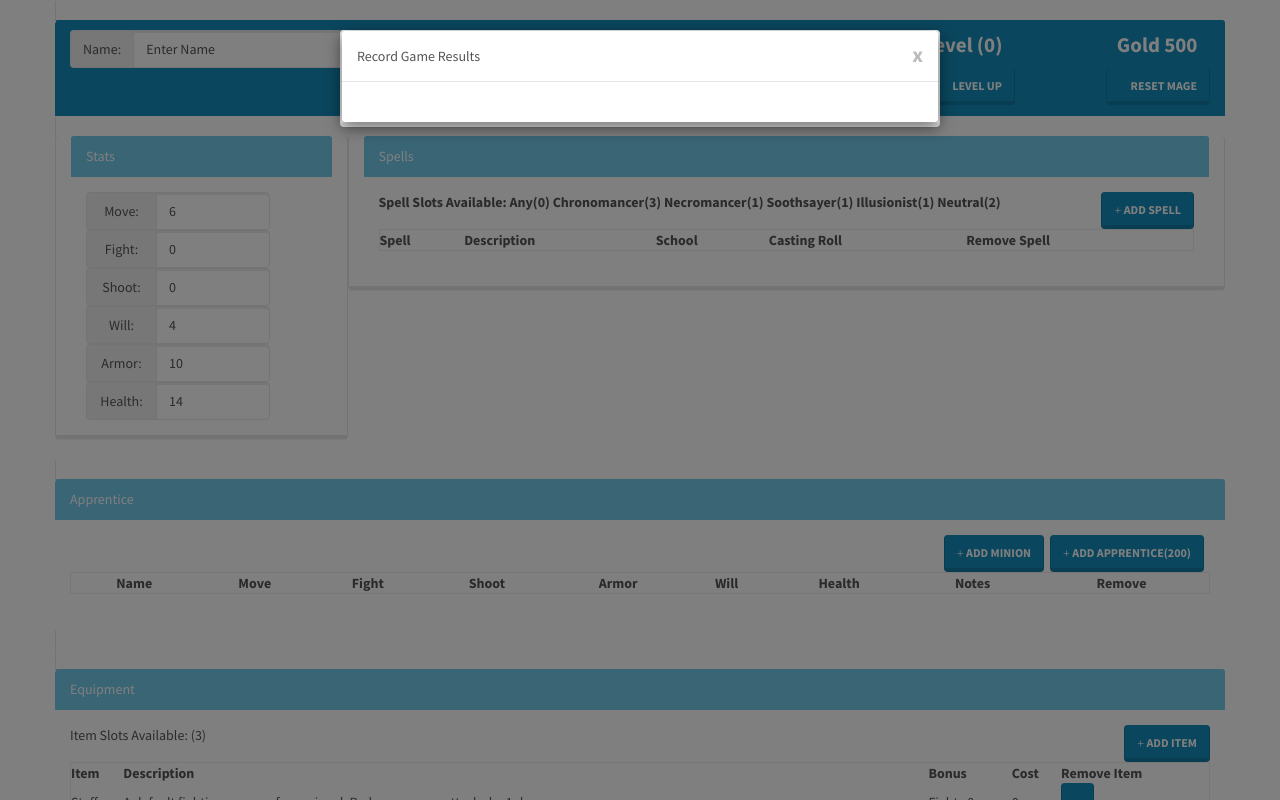
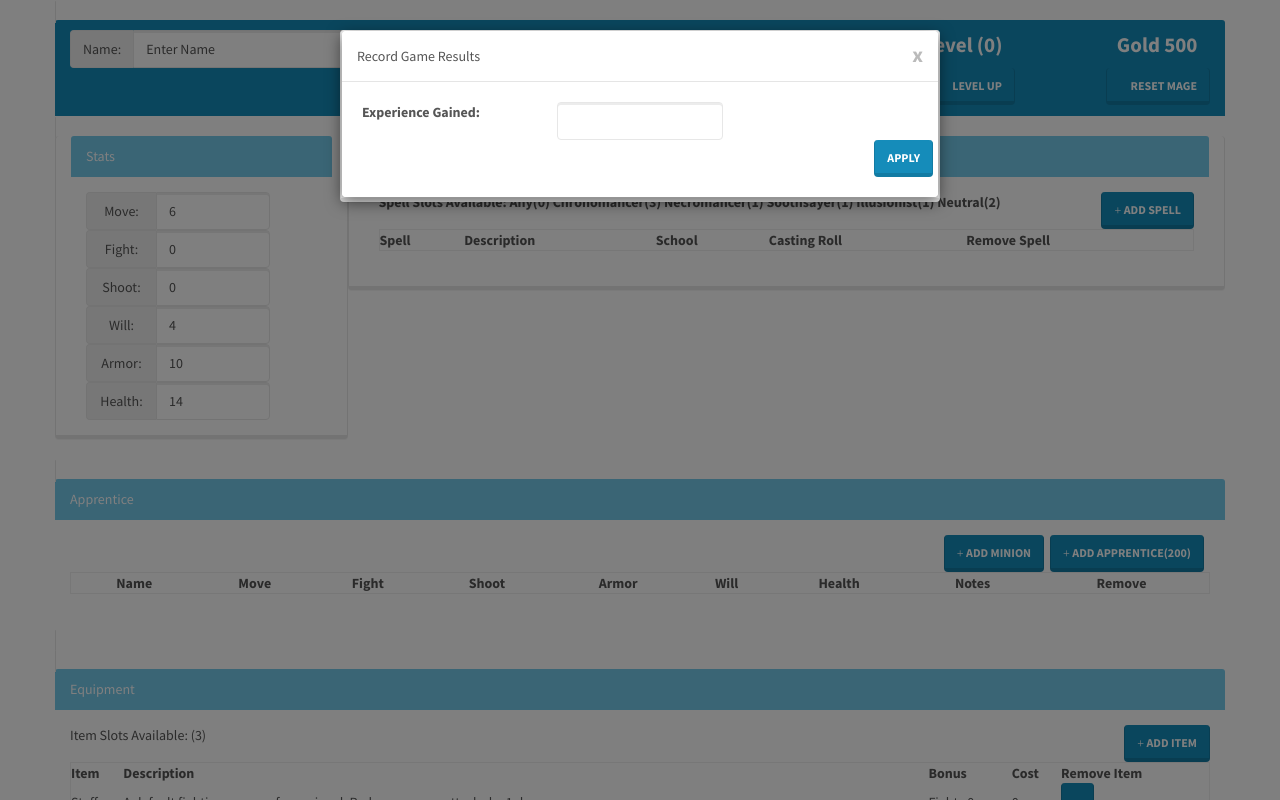
Before and after one commit to ChargerIIC/Frostgrave-WarRoster, an Angular app: page / in a window 1280 px wide. Both pictures are taken after a click on the button "RECORD RESULTS". Shown: the top 800 px of the page. Built offline with nearby package versions, Linux system fonts and the light colour scheme; a web font is replaced by a local one.

Commit message:
Experience Gained can be tracked
Can track experience gained in a match.

```diff
--- a/src/app/gameresults-dialog-modal/gameresults-dialog-modal.component.html
+++ b/src/app/gameresults-dialog-modal/gameresults-dialog-modal.component.html
@@ -7,11 +7,19 @@
     </header>
     <div class="modal-body">
       <div class="row">
-
+        <div class="col-lg-4 col-md-4 col-xs-4">
+          <strong>Experience Gained: </strong>
+        </div>
+        <div class="col-lg-4 col-md-4 col-xs-4">
+          <input type="number" class="form-control" min="0" max="9999" aria-describedby="Experience Gained" [(ngModel)]="experience">
+        </div>
       </div>
       <div class="row">
 
       </div>
+      <div class="row">
+              <button class="btn btn-primary pull-right" data-dismiss="modal" aria-label="Apply" (click)="applyResults()">Apply</button>
+      </div>
     </div>
   </div>
 </div>
--- a/src/app/gameresults-dialog-modal/gameresults-dialog-modal.component.ts
+++ b/src/app/gameresults-dialog-modal/gameresults-dialog-modal.component.ts
@@ -10,9 +10,14 @@ export class GameresultsDialogModalComponent implements OnInit {
 
   @Input() userMage: Mage;
 
+  experience: number;
+
   constructor() { }
 
   ngOnInit() {
   }
 
+  applyResults(){
+    this.userMage.experience += this.experience;
+  }
 }
```
